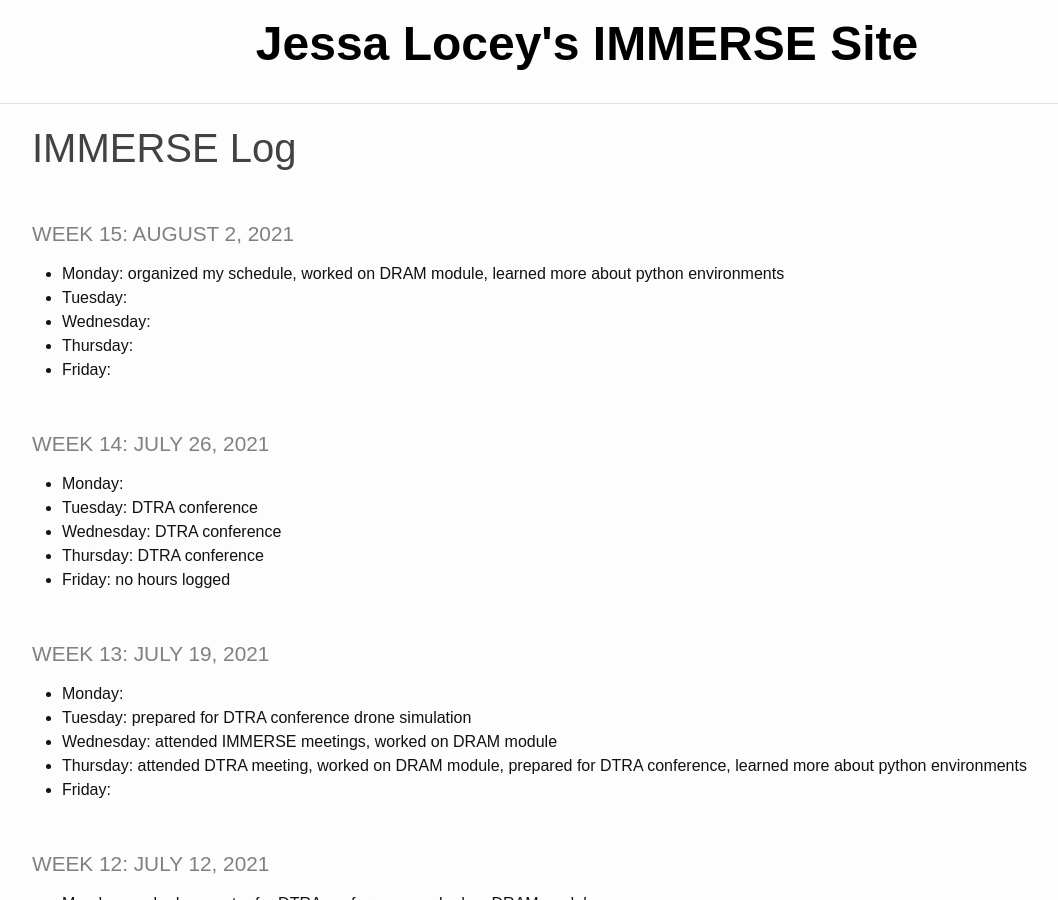
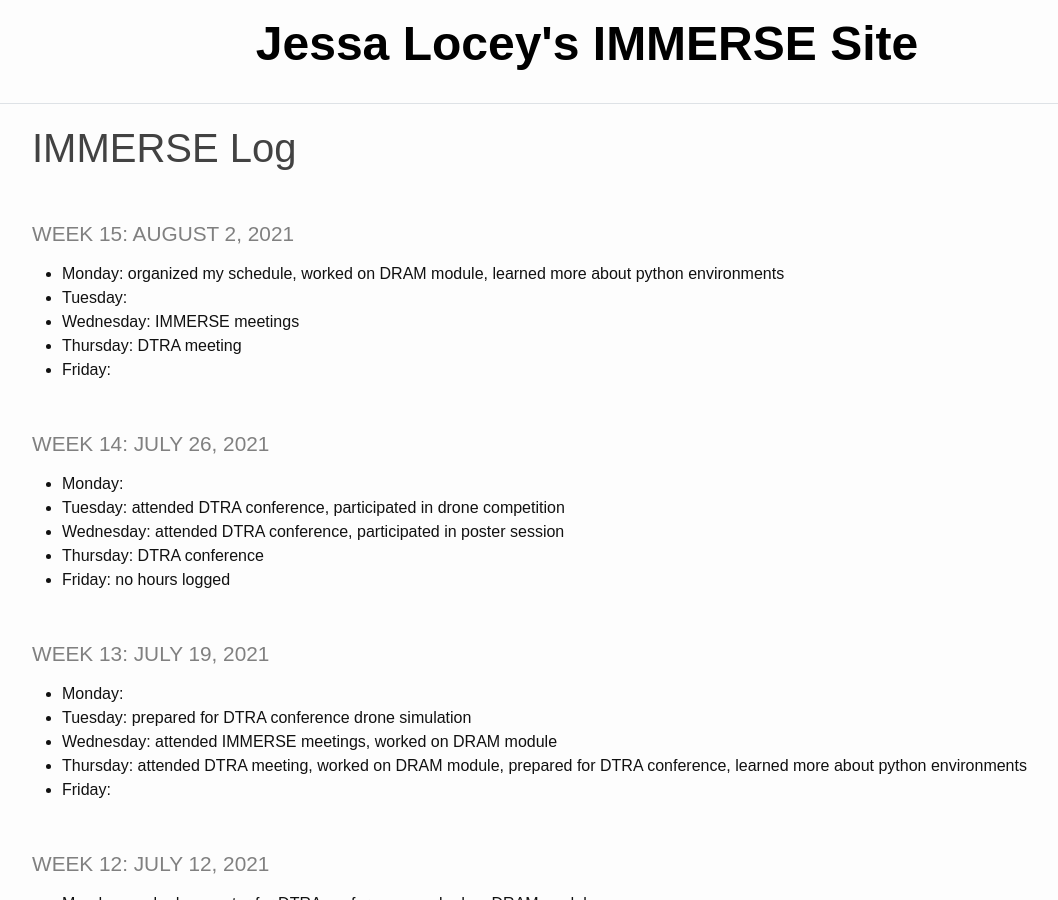
Before and after one commit to jessalocey/jessalocey.github.io, a Jekyll site: the page built from _pages/log.md, in a window 1280 px wide and 900 px high. Shown: the whole window, without its empty margins (53-1111 px from the left). Built offline with Jekyll 4.4.1, drawn with Linux system fonts in a browser that asks for light colours.

```diff
--- a/_pages/log.md
+++ b/_pages/log.md
@@ -6,14 +6,14 @@ title: IMMERSE Log
 ### Week 15: August 2, 2021
 * **Monday:** organized my schedule, worked on DRAM module, learned more about python environments
 * **Tuesday:**
-* **Wednesday:**
-* **Thursday:**
+* **Wednesday:** IMMERSE meetings
+* **Thursday:** DTRA meeting
 * **Friday:**
 
 ### Week 14: July 26, 2021
 * **Monday:**
-* **Tuesday:** DTRA conference
-* **Wednesday:** DTRA conference
+* **Tuesday:** attended DTRA conference, participated in drone competition
+* **Wednesday:** attended DTRA conference, participated in poster session
 * **Thursday:** DTRA conference
 * **Friday:** no hours logged
 
```
Also changed, not shown: _pages/schedule.md (+5 -4 lines).
